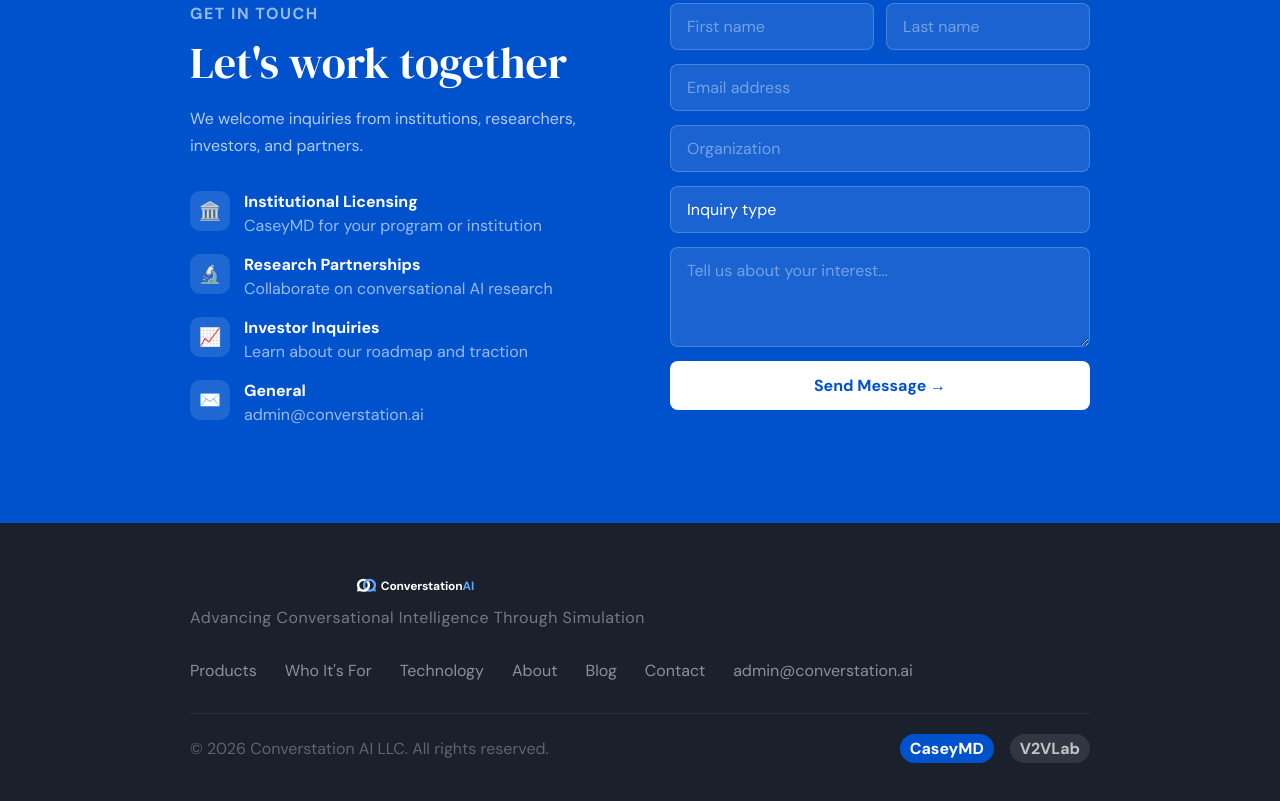
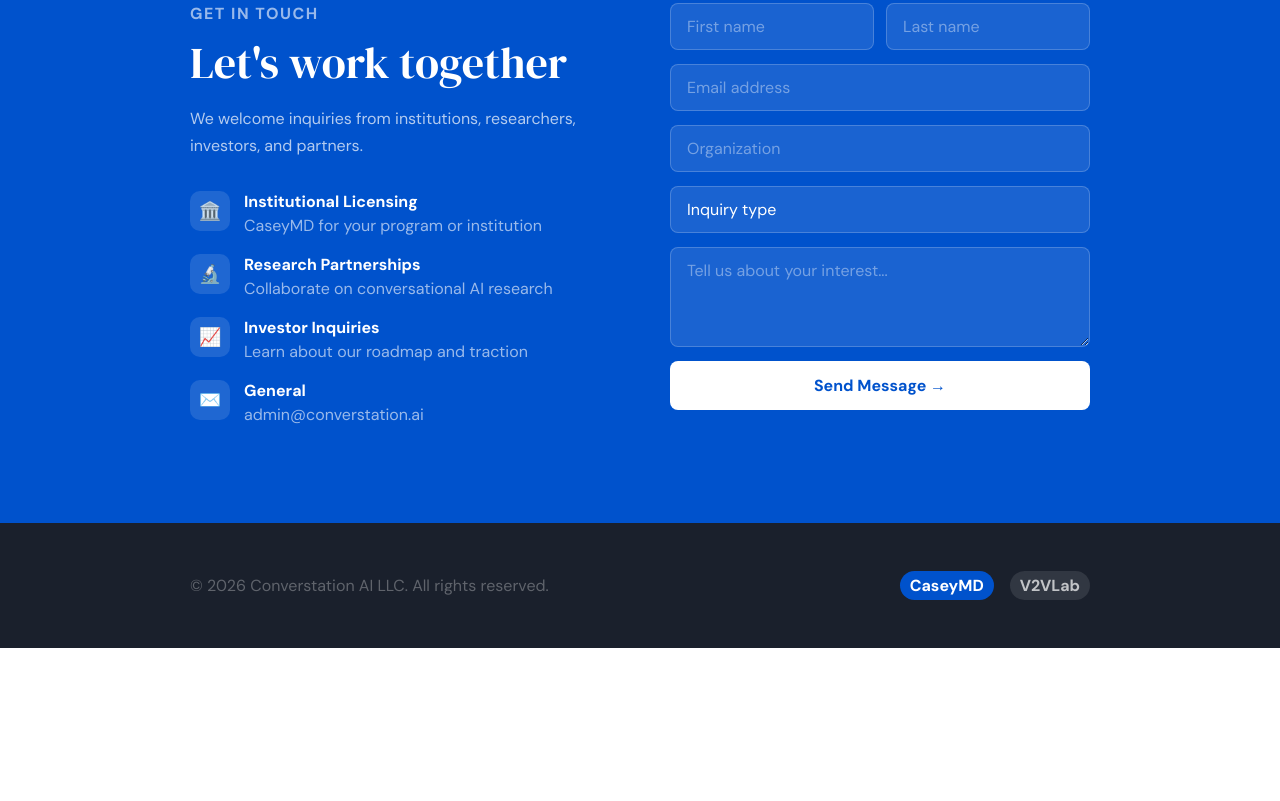
Before and after one commit to ConverstationAI/Website, a plain HTML site: page index.html in a window 1280 px wide. Shown: the part 4342-5143 px from the top of the page. After the commit the page ends 4990 px from the top, so only its background shows below. Drawn offline with nearby package versions, Linux system fonts and the light colour scheme.

Commit message:
Strip footer to copyright only, left-aligned

```diff
--- a/index.html
+++ b/index.html
@@ -728,29 +728,7 @@
   <!-- FOOTER -->
   <footer>
     <div class="footer-inner">
-      <div class="footer-top">
-        <div class="footer-logo-wrap">
-          <svg class="logo-svg on-dark" viewBox="0 0 920 200" xmlns="http://www.w3.org/2000/svg" role="img" aria-label="Converstation AI">
-            <polygon class="mark-dark-fill" points="61.9,112.8 57.6,137.4 82.2,133.1"/>
-            <circle class="mark-dark-stroke" cx="100" cy="95" r="36" fill="none" stroke-width="16"/>
-            <polygon class="mark-accent-fill" points="178.1,112.8 182.4,137.4 157.8,133.1"/>
-            <circle class="mark-accent-stroke" cx="140" cy="95" r="36" fill="none" stroke-width="16"/>
-            <path class="mark-dark-stroke" d="M 129.5 115.6 A 36 36 0 0 1 107.5 130.2" fill="none" stroke-width="16"/>
-            <text x="215" y="124" class="logo-text">Converstation<tspan class="logo-accent">AI</tspan></text>
-          </svg>
-          <div class="footer-brand-tag">Advancing Conversational Intelligence Through Simulation</div>
-        </div>
-        <div class="footer-links">
-          <a href="#products" class="footer-link">Products</a>
-          <a href="#audiences" class="footer-link">Who It's For</a>
-          <a href="#technology" class="footer-link">Technology</a>
-          <a href="#about" class="footer-link">About</a>
-          <a href="blog.html" class="footer-link">Blog</a>
-          <a href="#contact" class="footer-link">Contact</a>
-          <a href="mailto:admin@converstation.ai" class="footer-link">admin@converstation.ai</a>
-        </div>
-      </div>
-      <hr class="footer-divider" />
+
       <div class="footer-bottom">
         <span class="footer-copy">© 2026 Converstation AI LLC. All rights reserved.</span>
         <div class="footer-products">
```
Also changed, not shown: post.html (+3 -0 lines).
